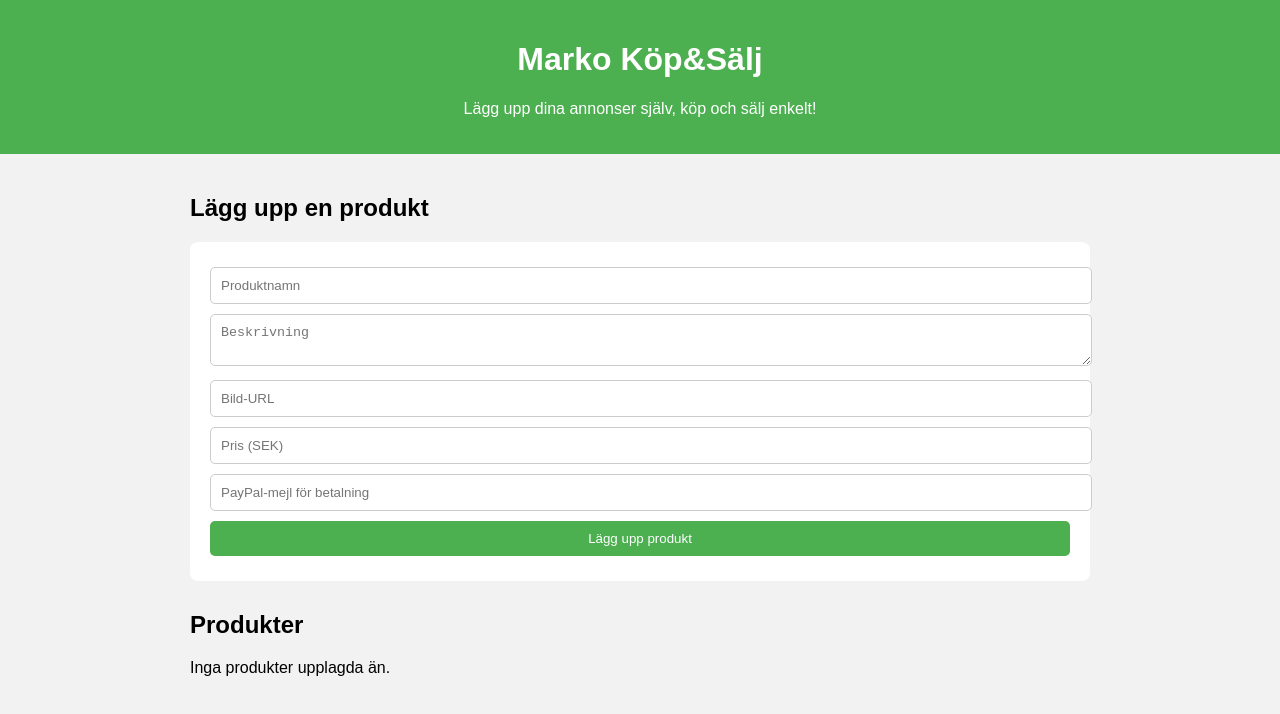
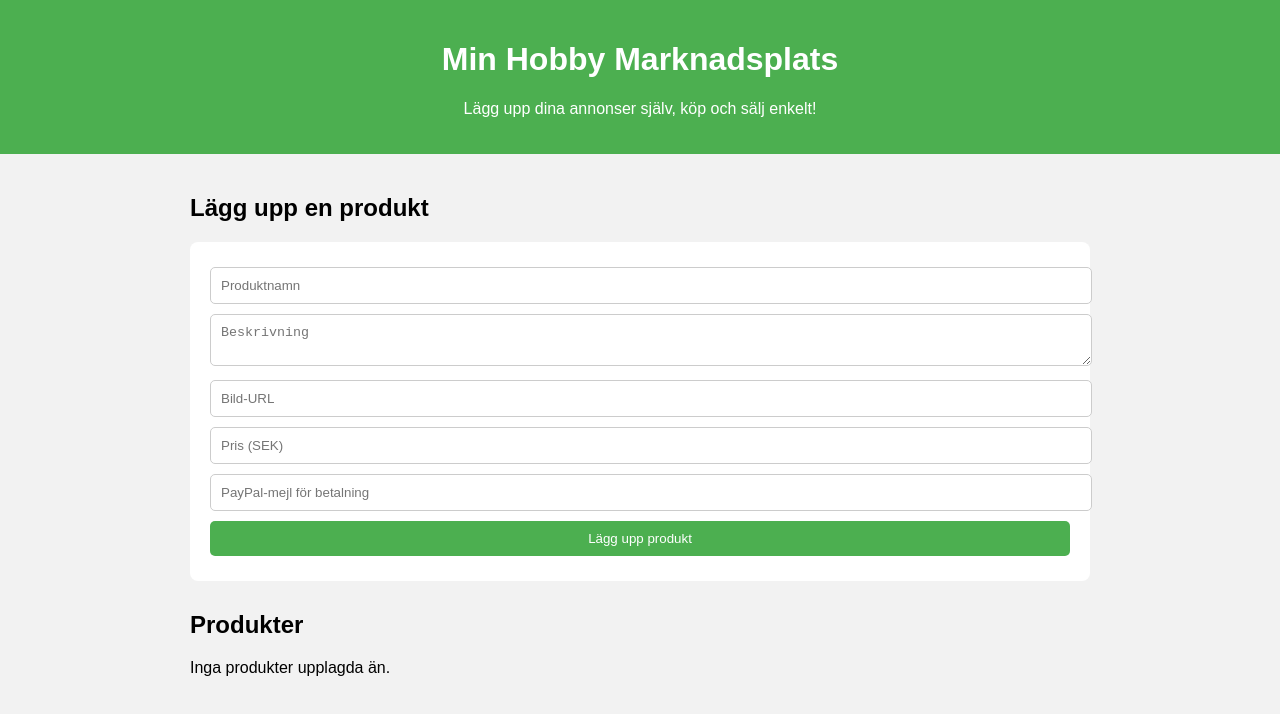
Before and after one commit to PB1122/Marko, a plain HTML site: page index.html in a window 1280 px wide. Drawn offline with Linux system fonts and the light colour scheme; no server answers.

Commit message:
Add files via upload

```diff
--- a/index.html
+++ b/index.html
@@ -3,7 +3,7 @@
 <head>
 <meta charset="UTF-8">
 <meta name="viewport" content="width=device-width, initial-scale=1.0">
-<title>Marko Köp&Sälj</title>
+<title>Min Hobby Marknadsplats</title>
 <style>
   body { font-family: Arial, sans-serif; background: #f2f2f2; margin:0; padding:0; }
   header { background: #4CAF50; color: white; padding: 20px; text-align: center; }
@@ -37,7 +37,7 @@
 <div id="notification">Nya produkter har lagts till!</div>
 
 <header>
-  <h1>Marko Köp&Sälj</h1>
+  <h1>Min Hobby Marknadsplats</h1>
   <p>Lägg upp dina annonser själv, köp och sälj enkelt!</p>
 </header>
 
@@ -71,6 +71,7 @@ async function fetchProducts() {
     const res = await fetch(API_URL);
     const products = await res.json();
 
+    // Visa notifikation om nya produkter har lagts till
     if (products.length > productsCache.length) {
       showNotification();
     }
@@ -142,6 +143,7 @@ form.addEventListener('submit', async function(e) {
   }
 });
 
+// Hämta produkter direkt och uppdatera var 10:e sekund
 fetchProducts();
 setInterval(fetchProducts, 10000);
 </script>
```
